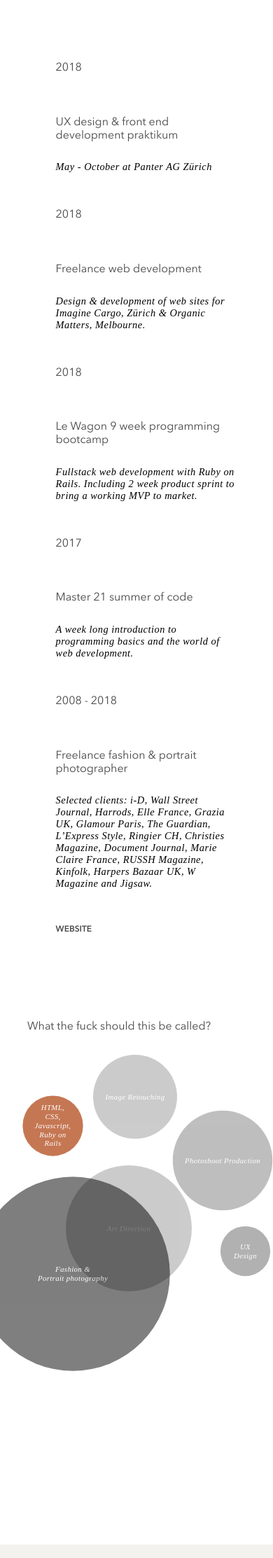
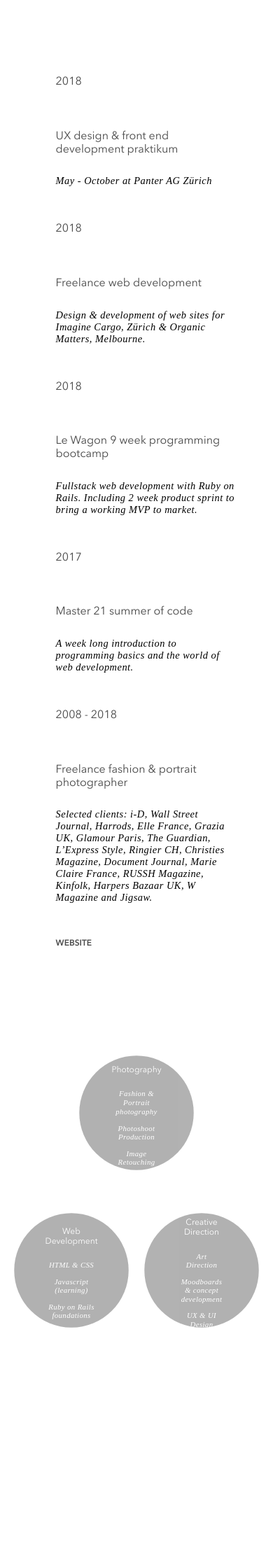
Before and after one commit to Rahel-Weiss/cv-v2.0, a PHP site: page / in a window 390 px wide. Shown: the part 2712-4938 px from the top of the page at 70% size. Run offline with PHP 8.4, Linux system fonts and the light colour scheme; some libraries are stand-ins or nearby versions.

Commit message:
3 circles not quite responsive on mobile but desktop working

```diff
--- a/assets/style/balloons.css
+++ b/assets/style/balloons.css
@@ -5,15 +5,18 @@
 }
 
 .balloons {
-  min-height: 50vh;
   width: 80vw;
+  height: 80vh;
   max-width: 800px;
-  margin: 0 auto;
-  position: relative;
+  position: absolute;
   /* -webkit-box-align: center;
   -webkit-box-pack: center;
   display: -webkit-box; */
   margin: 0 auto;
+  display: inline-flex;
+  justify-content: center;
+  align-items: center;
+  padding-top: 5%;
 }
 
 .balloon-animate .circle {
@@ -24,17 +27,21 @@
 .circle {
   background-color: var(--black);
   border-radius: 100%;
-  display: flex;
-  align-items: center;
-  justify-content: center;
   color: var(--white);
-  position: absolute;
+  height: 20vw;
+  width: 20vw;
   transform: scale(0.75);
   color: white;
   text-align: center;
   font-size: 1em;
-  padding: 40px;
+  padding: 60px;
   overflow: hidden;
+  display: flex;
+  justify-content: center;
+  align-items: center;
+  opacity: 0.3;
+  position: absolute;
+  margin: 0 auto;
 }
 
 .circle {
@@ -45,85 +52,43 @@
   transition: all 500ms linear;
 }
 
-.balloon-heading {
-  margin-top: 50px;
-}
-.circle p {
+.circle > p,
+.circle h5 {
   opacity: 1;
+  color: var(--white);
 }
 
 #art-direction {
+  left: 45%;
   top: 35%;
-  right: 15%;
-  opacity: 0.2;
-  height: 200px;
-  width: 200px;
-}
-
-#photoshoot-production {
-  top: 18%;
-  right: 2%;
-  opacity: 0.25;
-  height: 150px;
-  width: 150px;
 }
 
 #code {
-  top: 25%;
-  right: 85%;
-  opacity: 0.9;
-  height: 75px;
-  width: 75px;
-  background-color: var(--orange);
-}
-
-#retouching {
-  top: 0%;
-  right: 25%;
-  opacity: 0.2;
-  height: 120px;
-  width: 120px;
+  right: 45%;
+  top: 35%;
 }
 
 #photography {
-  top: 35%;
-  right: 45%;
-  opacity: 0.5;
-  height: 330px;
-  width: 330px;
+  top: 5%;
 }
-
-#ux {
-  top: 60%;
-  right: 2%;
-  opacity: 0.3;
-  height: 55px;
-  width: 55px;
+@media only screen and (max-width: 900px) {
+  #photography {
+    top: 10%;
+  }
 }
 
 @media only screen and (max-width: 600px) {
-  #photography {
-    right: 20%;
+  .circle {
+    padding: 70px;
   }
 
-  #photoshoot-production {
-    right: -20%;
-  }
-
-  .circle {
-    padding: 20px;
-  }
-
-  #ux {
-    right: -15%;
-  }
-
-  #code {
-    right: 70%;
-    top: 15%;
-  }
-  .balloon-heading {
-    margin-top: 35px;
-    margin-bottom: 10px;
+  #photography {
+    top: 12.5%;
   }
 }
+
+@media only screen and (max-width: 400px) {
+  #photography {
+    top: 2.5%;
+  }
+}
--- a/assets/style/portfolio.css
+++ b/assets/style/portfolio.css
@@ -8,13 +8,18 @@
   padding-top: 0;
 }
 
-/* .div-Portfolio {
-  display: flex;
-  flex-direction: column;
-  justify-content: center;
-  background-color: #ffffff;
-  padding-top: 0;
-} */
+#section-two .section-wrapper {
+  margin-top: 0;
+}
+
+.portfolio-tagline {
+  margin-top: 200px;
+  display: block;
+}
+
+#section-two a {
+  color: var(--dar-gray);
+}
 
 .portfolio-video {
   position: relative;
@@ -22,6 +27,7 @@
   padding-top: 56.25%;
   width: 100%;
   pointer-events: none;
+  display: block;
 }
 .resp-iframe {
   position: absolute;
--- a/assets/style/section-one.css
+++ b/assets/style/section-one.css
@@ -8,3 +8,13 @@
 #one .grid {
   grid-template-columns: 25% 75%;
 }
+
+#section-one .section-wrapper {
+  margin-top: 0;
+}
+
+@media (max-width: 600px) {
+  #section-one .section-wrapper {
+    margin-top: 60px;
+  }
+}
--- a/assets/style/section.css
+++ b/assets/style/section.css
@@ -25,7 +25,7 @@ body {
   max-width: 800px;
   width: 80%;
   margin: 0 auto;
-  margin-top: 60px;
+  margin-top: 80px;
 
   background-color: transparent;
 }
--- a/assets/style/style.css
+++ b/assets/style/style.css
@@ -11,6 +11,6 @@
 
 @media only screen and (min-width: 600px) {
   .html {
-    font-size: 12 px;
+    font-size: 12px;
   }
 }
--- a/assets/style/typography.css
+++ b/assets/style/typography.css
@@ -20,6 +20,10 @@
       format("woff"),
     /* Pretty Modern Browsers */ url("../fonts/AvenirNextLTPro-Demi.ttf")
       format("truetype"); /* Safari, Android, iOS */
+}
+
+.body {
+  line-height: 2rem;
 }
 
 p {
@@ -53,14 +57,19 @@ a {
   font-weight: bold;
 }
 
+a:hover,
+a:active {
+  color: var(--orange);
+}
+
+ul {
+  text-decoration: none;
+  padding-left: 0;
+}
+
 .div-section-intro a {
   font-size: 1em;
   letter-spacing: 0.2em;
-}
-
-a:hover,
-a:active {
-  color: var(--orange);
 }
 
 a.link-small {
@@ -77,7 +86,3 @@ a.link-small {
   font-family: "AvenirNext_Bold", "helvetica", sans-serif;
   letter-spacing: 0.2rem;
 }
-
-.body {
-  line-height: 2rem;
-}
--- a/index.html
+++ b/index.html
@@ -73,9 +73,10 @@
       <div class="portfolio-video">
         <iframe class="resp-iframe" src="https://player.vimeo.com/video/285073731?autoplay=1&loop=1&color=424242&title=0&byline=0&portrait=0"
           frameborder="0" webkitallowfullscreen mozallowfullscreen allowfullscreen allow="autoplay"></iframe>
-        <br>
-        <br>
-        <p>Selected photography work 2016 - 2018</p>
+        <span class="portfolio-tagline">
+          <p>Selected photography work 2016 - 2018</p>
+          <a class="link-small" href="http://www.rahelweiss.com/" target=”_blank”>Website</a>
+        </span>
       </div>
     </div>
 
@@ -141,26 +142,53 @@
   <!-- Section Four Balloons -->
   <div id="section-four" class="section light section-four">
     <div class="section-wrapper">
-      <h5 class="balloon-heading">What the fuck should this be called?</h5>
       <div id="balloons" class="balloons">
-        <div id="art-direction" class="circle">
-          <p>Art Direction</p>
-        </div>
-        <div id="photoshoot-production" class="circle">
-          <p>Photoshoot Production</p>
-        </div>
         <div id="code" class="circle">
-          <p>HTML, CSS, Javascript, Ruby on Rails</p>
-        </div>
-        <div id="retouching" class="circle">
-          <p>Image Retouching</p>
+          <ul>
+            <h5>Web Development</h5>
+            <li>
+              <p>HTML & CSS</p>
+            </li>
+            <li>
+              <p>Javascript (learning)</p>
+            </li>
+            <li>
+              <p>Ruby on Rails foundations</p>
+            </li>
+          </ul>
         </div>
         <div id="photography" class="circle">
-          <p>Fashion & <br> Portrait photography</p>
+          <ul>
+            <h5>Photography</h5>
+            <li>
+              <p>Fashion & <br> Portrait photography</p>
+            </li>
+            <li>
+              <p>Photoshoot Production</p>
+            </li>
+            <li>
+              <p>Image Retouching</p>
+            </li>
+          </ul>
         </div>
-        <div id="ux" class="circle">
-          <p>UX Design</p>
+        <div id="art-direction" class="circle">
+          <ul>
+            <h5>Creative Direction</h5>
+            <li>
+              <p>Art Direction</p>
+            </li>
+            <li>
+              <p>Moodboards & concept development</p>
+            </li>
+            <li>
+              <p>UX & UI Design</p>
+            </li>
+          </ul>
         </div>
+
+
+
+
       </div>
     </div>
   </div>
```
